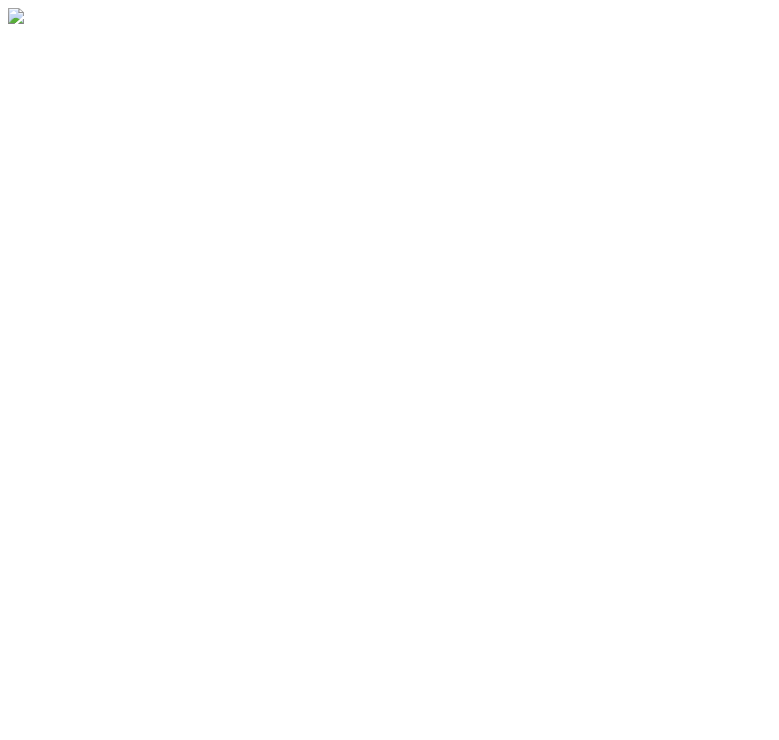
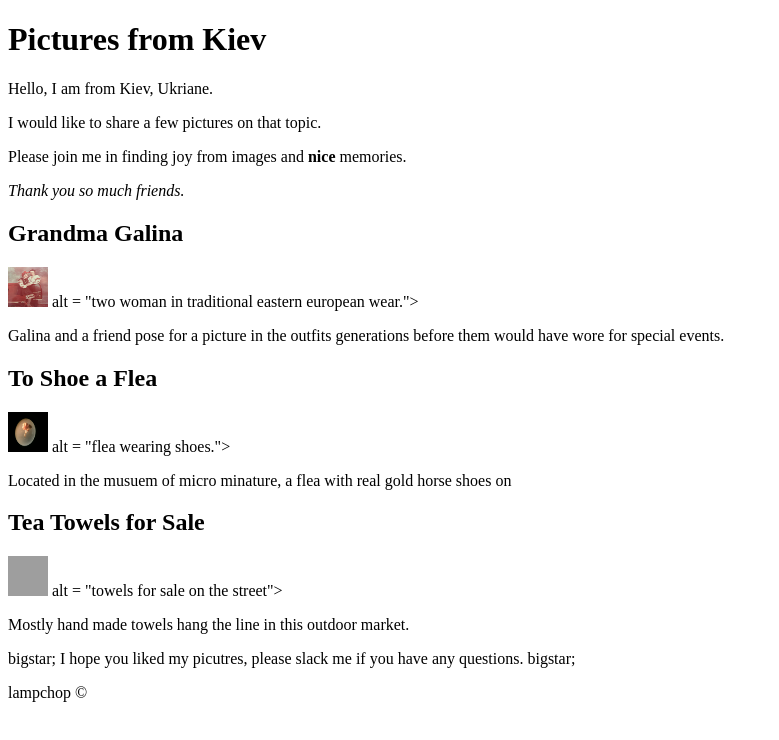
Before and after one commit to jetfuelstl/js-assignment-4-html-me-something-jetfuelstl, a website: page index.html in a window 1280 px wide. Shown: the whole page, without its empty margins (0-779 px from the left). Drawn offline with Linux system fonts and the light colour scheme; grey boxes are pictures that could not be loaded.

Commit message:
new images and text code

```diff
--- a/index.html
+++ b/index.html
@@ -4,7 +4,37 @@
       <title>Kiev, Ukriane</title>
       <link rel="stylesheet" href="styles.css">
    </head>
+   <header>
    <body>
-     <img src="images/grandma.JPG" class="homepage__image--grandma">
+         <h1>Pictures from Kiev</h1>
+         <p>Hello, I am from Kiev, Ukriane.
+         <p>I would like to share a few pictures on that topic.</p>
+         <p>Please join me in finding joy from images and <b>nice</b> memories. </p>
+         <p><i>Thank you so much friends.</i> </p>
+
+      </header>
+
+      <main>
+
+      </main>
+      <article>
+         <h1>Grandma Galina</h1>
+         <img src="images/grandma.JPG"> alt = "two woman in traditional eastern european wear.">
+         <p>Galina and a friend pose for a picture in the outfits generations before them would have wore for special events.</p>
+      </article>
+      <article>
+         <h1>To Shoe a Flea</h1>
+         <img src="images/flea.JPG"> alt = "flea wearing shoes.">
+         <p>Located in the musuem of micro minature, a flea with real gold horse shoes on</p>
+      </article>
+      <article>
+         <h1>Tea Towels for Sale</h1>
+         <img src="images/towels.JPG"> alt = "towels for sale on the street">
+         <p>Mostly hand made towels hang the line in this outdoor market.</p>
+      </article>
    </body>
+   <footer>
+      <p> bigstar; I hope you liked my picutres, please slack me if you have any questions. bigstar; </p>
+      <p> lampchop &copy;</p>
+   </footer>
 </html>
--- a/styles.css
+++ b/styles.css
@@ -1 +1,11 @@
-/* Write your CSS here! */
+img {
+    width: 40px;
+    height: 40px;
+}
+
+.homepage__image--grandma {
+ border: 1px red solid;
+}
+
+
+/* block__element--modifier */
```
Also changed, not shown: images/flea.JPG (added), images/grandma.JPG (renamed from images/IMG_1636.JPG), 3 other files.
